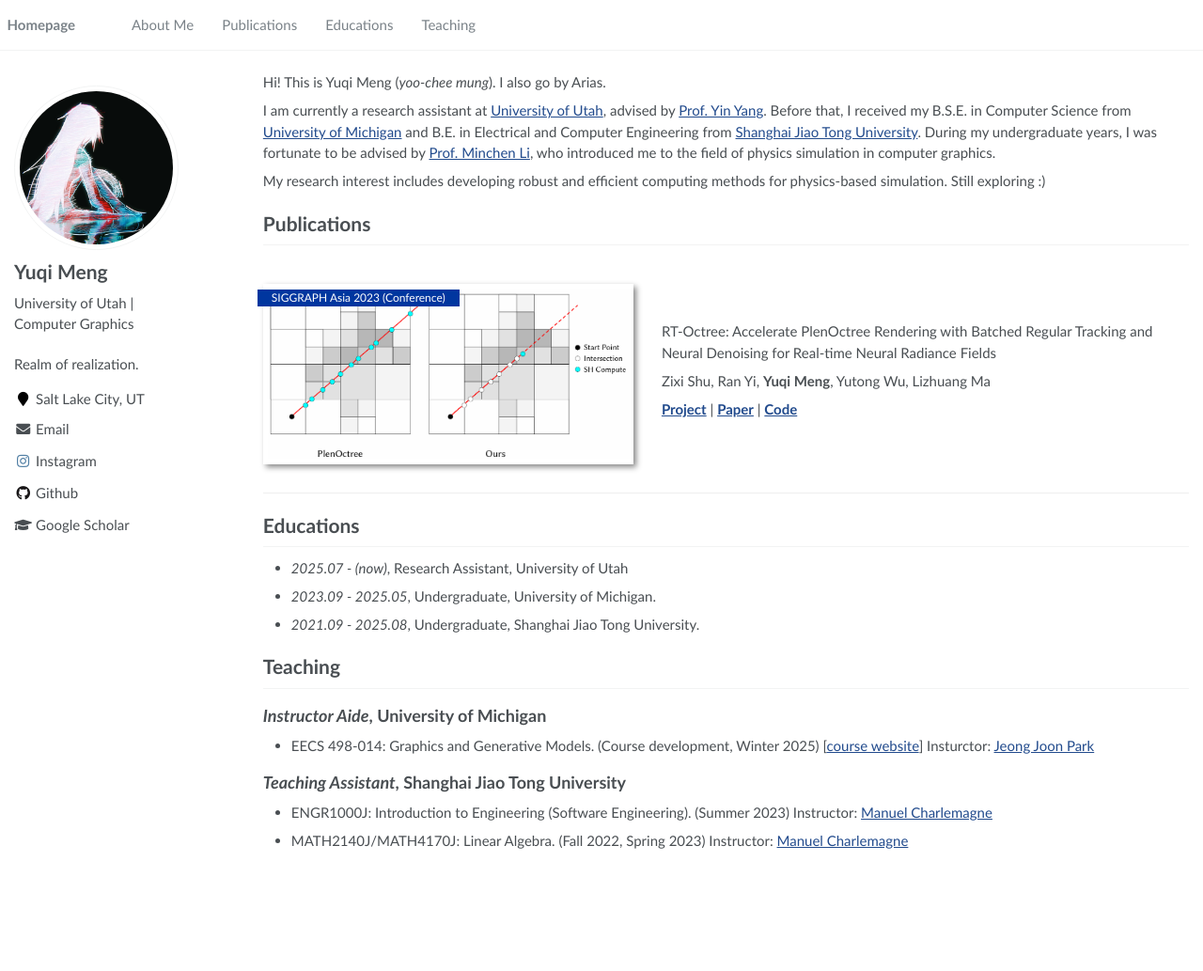
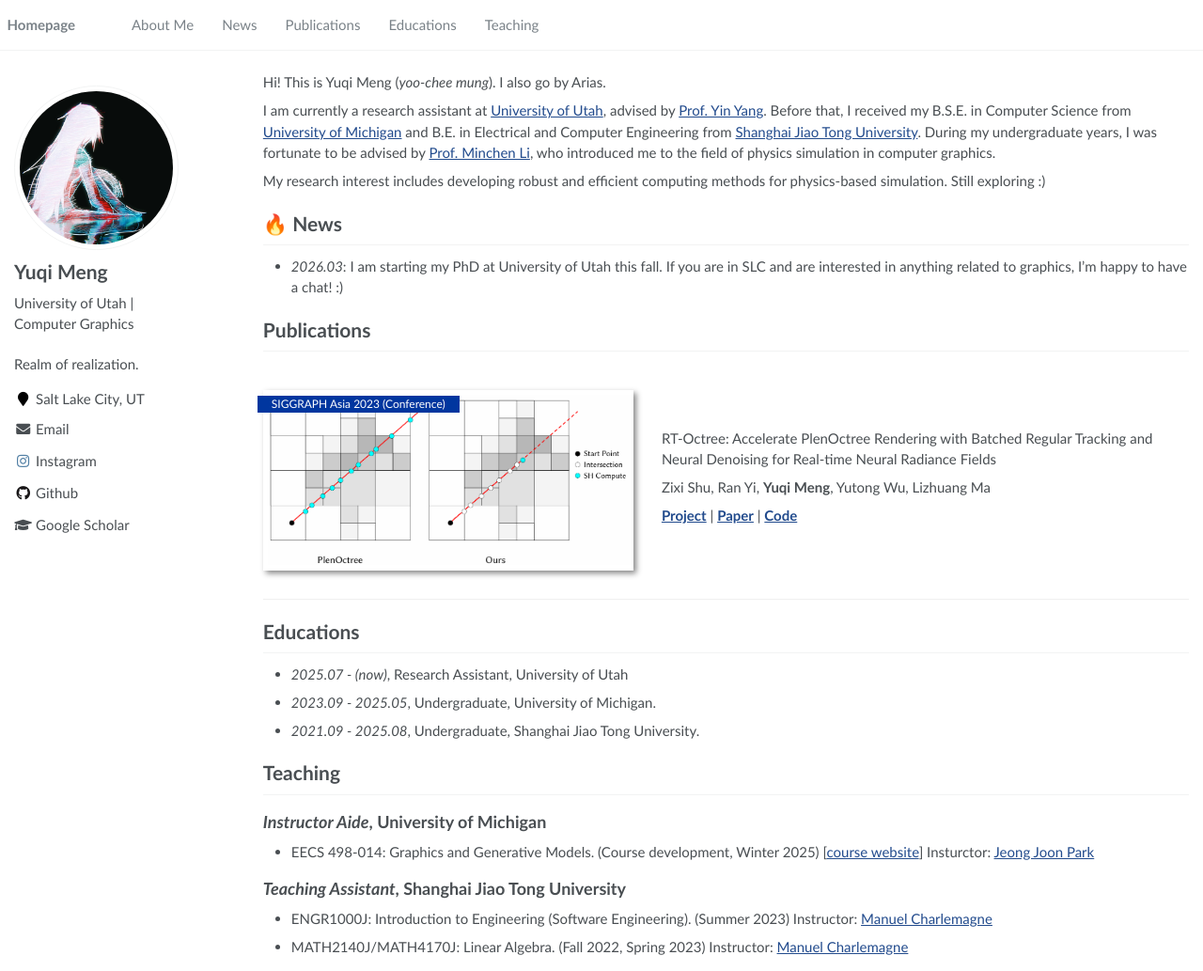
Before and after one commit to ARessegetesStery/aressegetesstery.github.io, a Jekyll site: the page built from _pages/about.md, in a window 1280 px wide and 1033 px high. Shown: the whole window at 94% size. Built offline with Jekyll 4.4.1, drawn with Linux system fonts in a browser that asks for light colours.

Commit message:
add news section

```diff
--- a/_data/navigation.yml
+++ b/_data/navigation.yml
@@ -3,8 +3,8 @@ main:
   - title: "About Me"
     url: "/#about-me"
 
-  # - title: "News"
-  #   url: "/#-news"
+  - title: "News"
+    url: "/#-news"
 
   - title: "Publications"
     url: "/#publications"
--- a/_pages/about.md
+++ b/_pages/about.md
@@ -26,9 +26,8 @@ My research interest includes developing robust and efficient computing methods
 <!-- My research interest includes neural machine translation and computer vision. I have published more than 100 papers at the top international AI conferences with total <a href='https://scholar.google.com/citations?user=DhtAFkwAAAAJ'>google scholar citations <strong><span id='total_cit'>260000+</span></strong></a> (You can also use google scholar badge <a href='https://scholar.google.com/citations?user=DhtAFkwAAAAJ'><img src="https://img.shields.io/endpoint?url={{ url | url_encode }}&logo=Google%20Scholar&labelColor=f6f6f6&color=9cf&style=flat&label=citations"></a>). -->
 
 
-<!-- # 🔥 News -->
-<!-- - *2026.01*:  -->
-<!-- - *2022.02*: &nbsp;🎉🎉 Lorem ipsum dolor sit amet, consectetur adipiscing elit. Vivamus ornare aliquet ipsum, ac tempus justo dapibus sit amet.  -->
+# 🔥 News
+- *2026.03*: I am starting my PhD at University of Utah this fall. If you are in SLC and are interested in anything related to graphics, I'm happy to have a chat! :)
 
 # Publications
 
```
